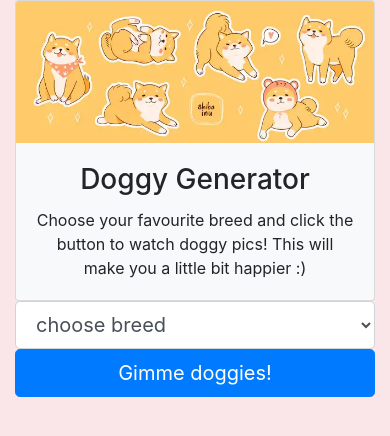
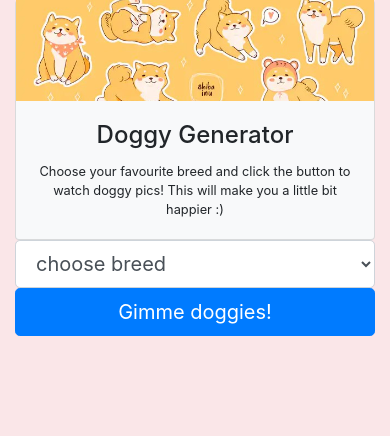
Before and after one commit to ismaeldiazy/doggy-generator, a plain HTML site: page index.html in a window 390 px wide. Drawn offline with nearby package versions, Linux system fonts and the light colour scheme; no server answers.

Commit message:
Added media querie for mobile device to make a more compact layout.

```diff
--- a/css/custom.css
+++ b/css/custom.css
@@ -6,3 +6,28 @@
 .bg-pink {
     background-color: rgb(250, 230, 232);
 }
+
+/* Media querie for laptop and desktop screens */
+@media (min-width: 1025px) {
+
+    .img-crop {
+        max-height: 220px;
+        margin-top: -30px;
+        overflow: hidden;
+    }
+
+  }
+/* Media querie for mobile devices */
+  @media (min-width: 320px) and (max-width: 480px) {
+
+    .img-crop {
+        max-height: 120px;
+        margin-top: -20px;
+        overflow: hidden;
+    }
+
+    p {
+        font-size: 0.8em;
+    }
+
+  }
--- a/index.html
+++ b/index.html
@@ -18,7 +18,7 @@
           <img class="card-img-top" src="banner-pic/shiba-banner-edited.jpg" alt="Card image cap">
         </div>
         <div class="card-body" id="alert-container">
-          <h3 class="card-title text-center">Doggy Generator</h3>
+          <h4 class="card-title text-center">Doggy Generator</h4>
           <p class="card-text text-center">Choose your favourite breed and click the button to watch doggy pics! This will make you a little bit happier :)</p>
         </div>
       </div>
```
Also changed, not shown: 1 other file.
